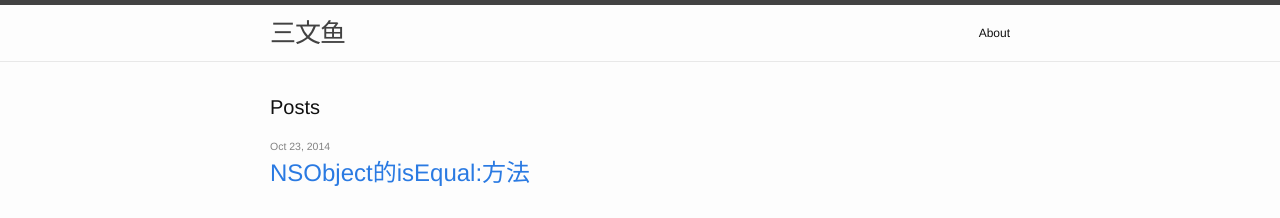
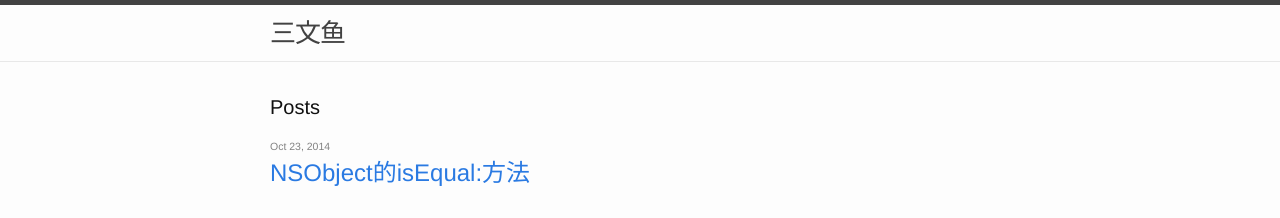
Before and after one commit to binkwang/hanmbink.github.io, a Jekyll site: the page built from index.html, in a window 1280 px wide. Shown: the top 218 px of the page. Built offline with Jekyll 4.4.1, drawn with Linux system fonts in a browser that asks for light colours.

Commit message:
Update header.html

```diff
--- a/_includes/header.html
+++ b/_includes/header.html
@@ -18,7 +18,7 @@
       <div class="trigger">
         {% for page in site.pages %}
           {% if page.title %}
-          <a class="page-link" href="{{ page.url | prepend: site.baseurl }}">{{ page.title }}</a>
+          <!--<a class="page-link" href="{{ page.url | prepend: site.baseurl }}">{{ page.title }}</a>-->
           {% endif %}
         {% endfor %}
       </div>
```
